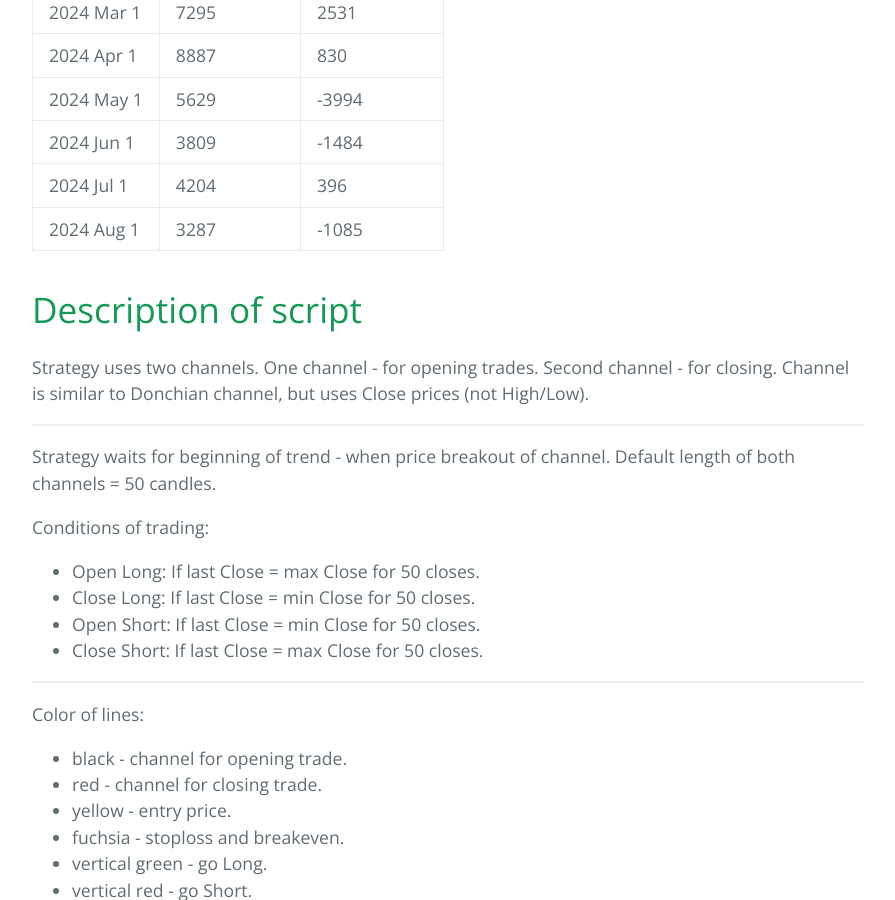
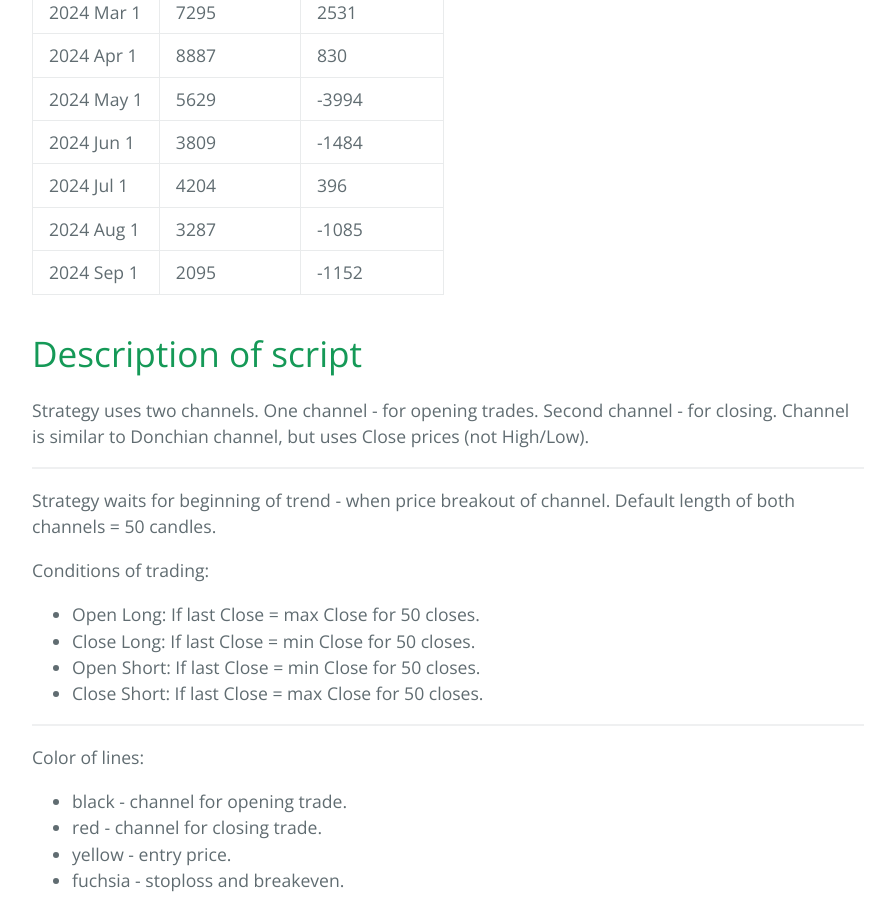
Before and after one commit to sergeyen7/sergeyen7.github.io, a Jekyll site: the page built from index.md, in a window 1280 px wide and 900 px high, scrolled down 3834 px. Shown: the whole window, without its empty margins (192-1087 px from the left). Built offline with Jekyll 4.4.1, drawn with Linux system fonts in a browser that asks for light colours; nearby versions of some CDN libraries.

Commit message:
Update index.md

```diff
--- a/index.md
+++ b/index.md
@@ -99,6 +99,7 @@ It's open-source Pine script V5.
 | 2024 Jun 1 |           3809 |          -1484 |
 | 2024 Jul 1 |           4204 |            396 |
 | 2024 Aug 1 |           3287 |          -1085 |
+| 2024 Sep 1 |           2095 |          -1152 |
 
 # Description of script
 
```
